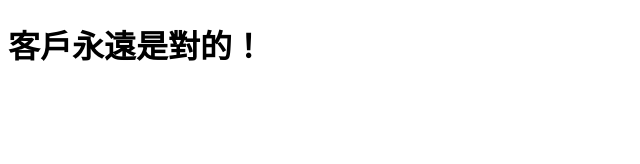
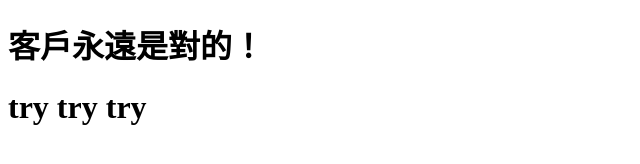
Before and after one commit to a121515222/new-test, a plain HTML site: page cutomer.html in a window 1280 px wide. Shown: the whole page, without its empty margins (0-640 px from the left). Drawn offline with Linux system fonts and the light colour scheme.

Commit message:
測試我這邊不走master會怎樣

```diff
--- a/cutomer.html
+++ b/cutomer.html
@@ -8,5 +8,6 @@
 </head>
 <body>
     <h1>客戶永遠是對的！</h1>
+    <h1>try try try</h1>
 </body>
 </html>
```
